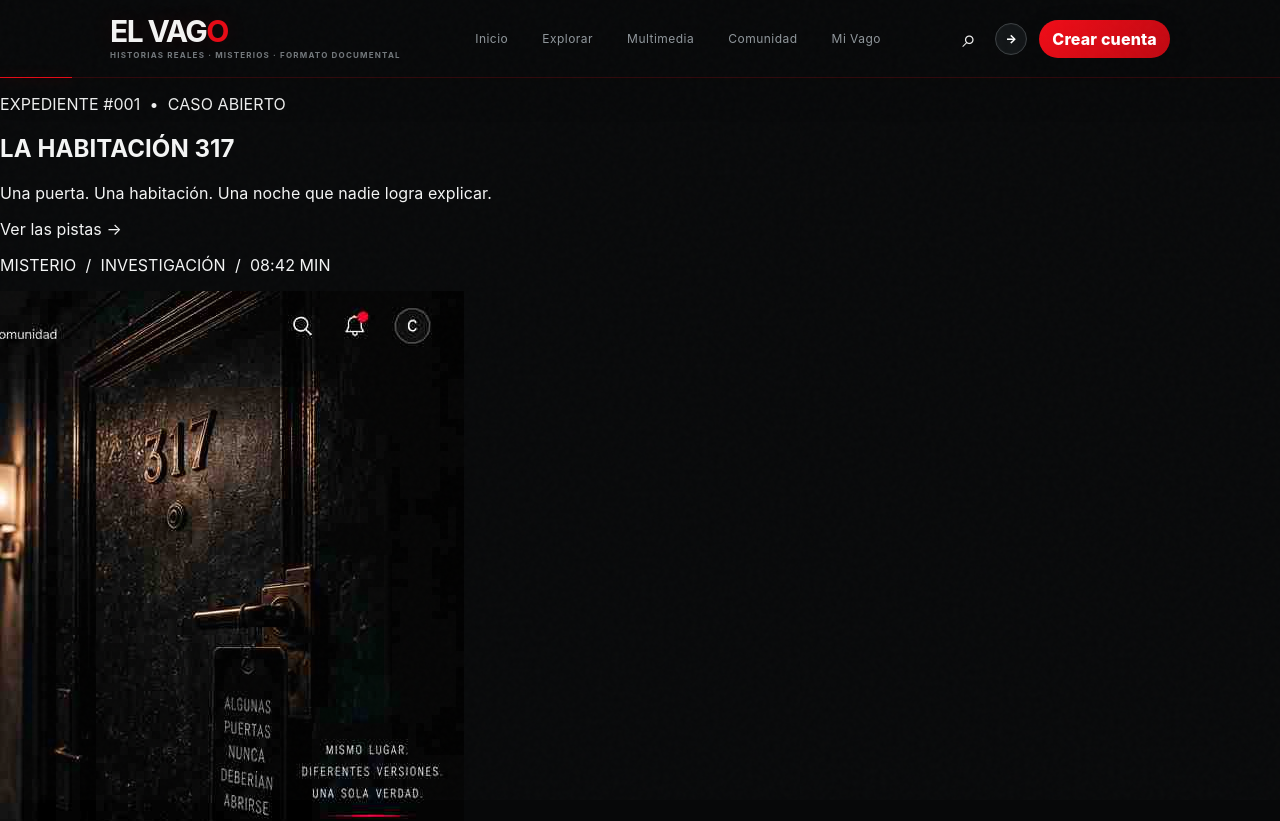
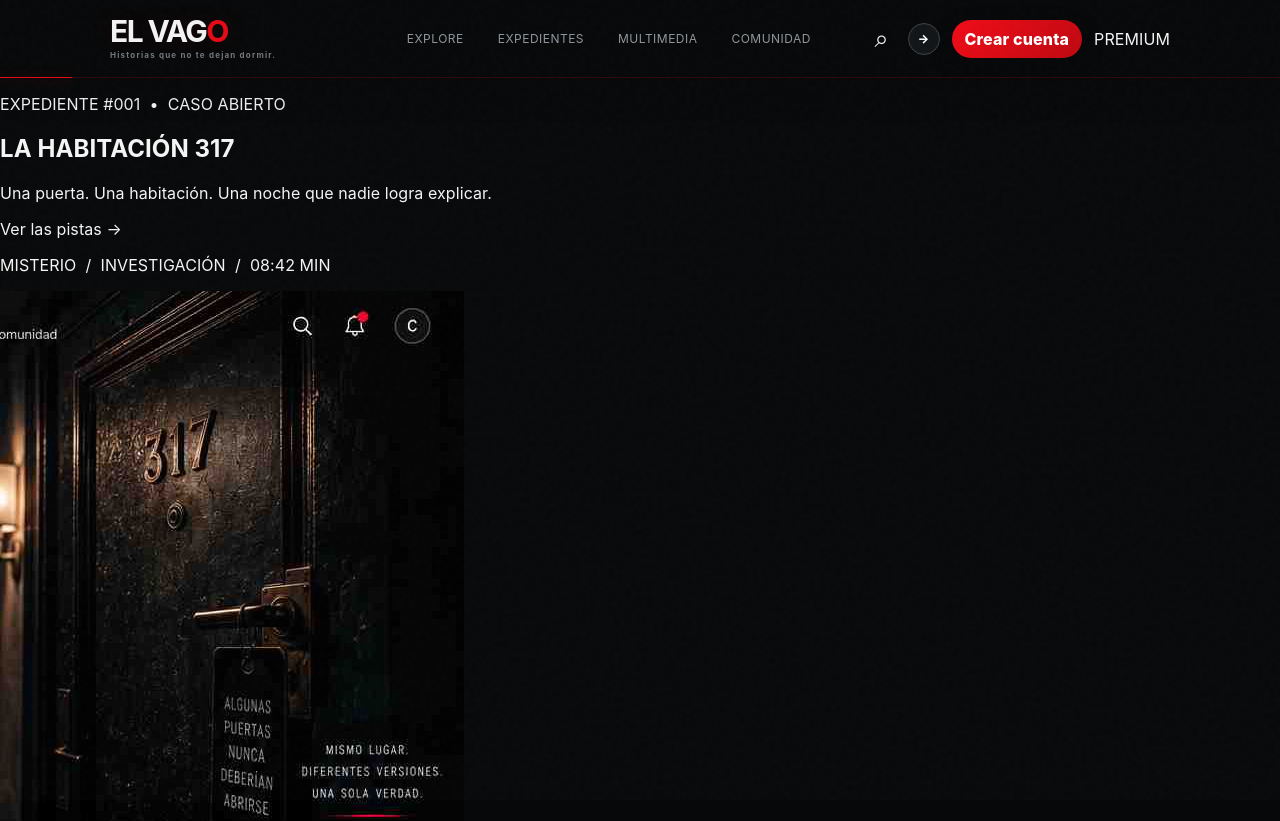
Before and after one commit to cesarrosa610-collab/el-vago, a Next.js app: page / in a window 1280 px wide. Shown: the top 821 px of the page. Built offline with nearby package versions, Linux system fonts and the light colour scheme; no server answers; the database is empty.

Commit message:
Align global navigation with El Vago visual master

```diff
--- a/src/app/GlobalNav.tsx
+++ b/src/app/GlobalNav.tsx
@@ -7,18 +7,17 @@ export default async function GlobalNav() {
   const pathname = (await headers()).get('x-pathname') ?? '';
 
   return (
-    <nav className="nav globalNav" aria-label="Navegación principal">
+    <nav className="nav globalNav masterNav" aria-label="Navegación principal">
       <Link className="brand brandLockup" href="/">
         <strong>EL VAG<span>O</span></strong>
-        <small>HISTORIAS REALES · MISTERIOS · FORMATO DOCUMENTAL</small>
+        <small>Historias que no te dejan dormir.</small>
       </Link>
 
       <div className="navCenter">
-        <Link className={`navLink ${pathname === '/' ? 'active' : ''}`} href="/">Inicio</Link>
-        <Link className={`navLink ${(pathname.startsWith('/explorar') || pathname.startsWith('/expedientes/')) ? 'active' : ''}`} href="/explorar">Explorar</Link>
-        <Link className={`navLink ${pathname.startsWith('/multimedia') ? 'active' : ''}`} href="/multimedia">Multimedia</Link>
-        <Link className={`navLink ${pathname.startsWith('/comunidad') ? 'active' : ''}`} href="/comunidad">Comunidad</Link>
-        <Link className={`navLink ${pathname.startsWith('/mi-vago') ? 'active' : ''}`} href="/mi-vago">Mi Vago</Link>
+        <Link className={`navLink ${pathname.startsWith('/explorar') ? 'active' : ''}`} href="/explorar">EXPLORE</Link>
+        <Link className={`navLink ${pathname.startsWith('/expedientes/') ? 'active' : ''}`} href="/explorar">EXPEDIENTES</Link>
+        <Link className={`navLink ${pathname.startsWith('/multimedia') ? 'active' : ''}`} href="/multimedia">MULTIMEDIA</Link>
+        <Link className={`navLink ${pathname.startsWith('/comunidad') ? 'active' : ''}`} href="/comunidad">COMUNIDAD</Link>
       </div>
 
       <div className="navActions">
@@ -28,7 +27,7 @@ export default async function GlobalNav() {
             <span className="navProfile" aria-hidden="true">{user.email.slice(0, 1).toUpperCase()}</span>
             {user.role === 'ADMIN' && <Link className="btn secondary navCms" href="/admin">CMS</Link>}
             <form action="/api/auth/logout" method="post">
-              <button className="btn secondary navLogout">Salir</button>
+              <button className="btn secondary navLogout" type="submit">Salir</button>
             </form>
           </>
         ) : (
@@ -37,6 +36,7 @@ export default async function GlobalNav() {
             <Link className="btn navRegister" href="/register">Crear cuenta</Link>
           </>
         )}
+        <Link className="masterPremium" href="/mi-vago">PREMIUM</Link>
       </div>
     </nav>
   );
```
